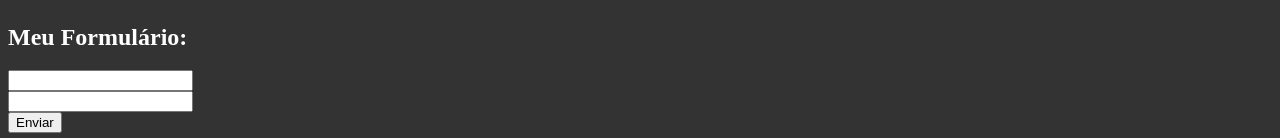
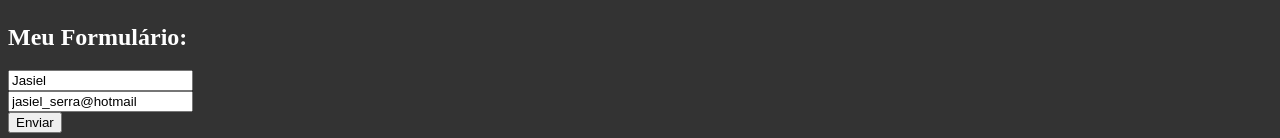
Before and after one commit to jasielserra/Projeto-Vue, a Vue app: page / in a window 1280 px wide. Shown: the part 906-1044 px from the top of the page. Built offline with nearby package versions, Linux system fonts and the light colour scheme.

Commit message:
Eventos @submit and @click

```diff
--- a/src/components/form/Form.vue
+++ b/src/components/form/Form.vue
@@ -1,11 +1,11 @@
 <template>
   <h2> Meu Formulário: </h2>
-  <form action="">
+  <form action="" @submit="enviarFormulario($event)">
     <div>
-       <InputText/>
+       <input type="text" v-model="name">
     </div>
     <div>
-       <InputText/>
+        <input type="text" v-model="email">
     </div>
     <div>
        <Submit/>
@@ -21,6 +21,24 @@
   components:{
     InputText,
     Submit
+  },
+  data(){
+    return {
+      name:"Jasiel",
+      email:"jasiel_serra@hotmail"
+    }
+  },
+  methods: {
+    enviarFormulario(e){
+      e.preventDefault();
+
+      const name = this.name;
+      const email = this.email;
+
+      console.log("Formulário Enviado!");
+      console.log("O nome é:" + name);
+      console.log("O email é:" + email)
+    }
   }
 }
 </script>
```
